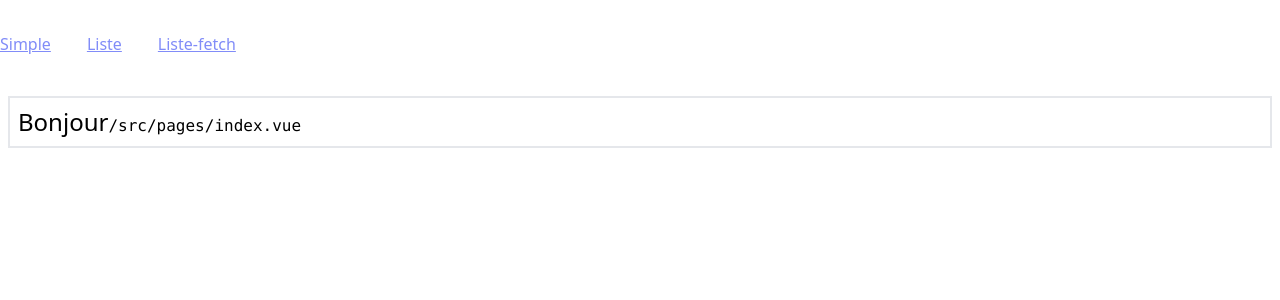
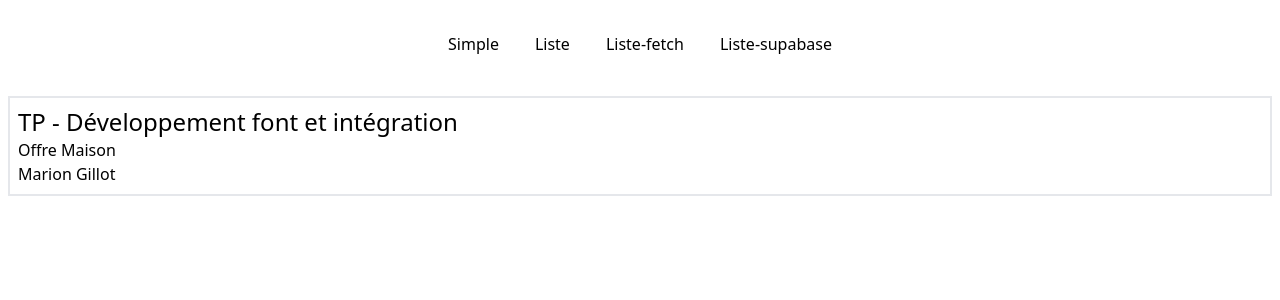
Before and after one commit to Marion-gillot/tdA-base-vue-ts, a Vue app: page / in a window 1280 px wide. Shown: the top 300 px of the page. Built offline with nearby package versions, Linux system fonts and the light colour scheme; what @formkit/vue would draw is missing.

Commit message:
formulaire affiché

```diff
--- a/src/App.vue
+++ b/src/App.vue
@@ -1,20 +1,25 @@
 <template>
   <nav class="justify-center pt-8 pb-8">
-    <ul class="flex space-x-9">
+    <ul class="flex space-x-9 justify-center">
 
       <li>
-        <router-link class="text-indigo-400 underline" to="/simple">
+        <router-link class="text-black" to="/simple">
           Simple
         </router-link>
       </li>
       <li>
-        <router-link class="text-indigo-400 underline" to="/liste">
+        <router-link class="text-black" to="/liste">
           Liste
         </router-link>
       </li>
       <li>
-        <router-link class="text-indigo-400 underline" to="/liste-fetch">
+        <router-link class="text-black" to="/liste-fetch">
           Liste-fetch
+        </router-link>
+      </li>
+      <li>
+        <router-link class="text-black" to="/liste-supabase">
+          Liste-supabase
         </router-link>
       </li>
     </ul>
--- a/src/components/FormulaireOffreMaison.vue
+++ b/src/components/FormulaireOffreMaison.vue
@@ -2,11 +2,12 @@
 import { ref } from "@vue/reactivity";
 import card from "@/components/card.vue";
 import listeSupabaseVue from "@/pages/liste-supabase.vue";
+import { supabase } from "@/supabase";
 // On fait une variable réactive qui réference les données
 // ATTENTION : faire une Ref pas une Reactive car :
 // c'est l'objet qui doit être réactif, pas ses props
 const maison = ref({});
-const props = defineProps (["id"]);
+/* const props = defineProps (["id"]);
 if (props.id) {
         //Chargement des données de la maison
         let { data, error } = await listeSupabase
@@ -15,16 +16,16 @@ if (props.id) {
         .eq("id", props.id);
     if ( error ) console.log("n'a pas pu charger la table Maison:", error);
     else maison.value = ( data as any[]) [0];
-}
+} */
 
 async function upsertMaison(dataForm, node) {
         const { data, error } = await supabase.from("Maison").upsert(dataForm);
         if (error) node.setErrors([error.message]);
-        else {
+       /*  else {
                 node.setErrors([]);
                 router.push ({ name: "nom", params: { id: dataForm,
                 id } });
-        }
+        } */
 }
 </script>
 
@@ -41,17 +42,18 @@ async function upsertMaison(dataForm, node) {
 
 <!-- On passe la "ref" à FormKit -->
 
- <FormKit type="form" v-model="maison"
+ <FormKit @submit="upsertMaison"
+  type="form" v-model="maison"
             :config="{
                         classes: {
-                                    input: 'p-1 rounded border-gray-300 shadow-sm border bg-red-300 hover:bg-green-500 hover:border-4 hover:animate-pulse',
+                                    input: 'p-1 rounded border-gray-300 shadow-sm border bg-bg-text-gray-600 hover:bg-border-gray-300 hover:border-4 hover:animate-pulse',
                                     label: 'text-gray-600',
                                 },
                     }"
-            :submit-attrs="{ classes: { input: 'bg-green-300 px-6 py-2 rounded-full text-center' } }">
-                <FormKit name="nom" label="nom"/>
-                <FormKit name="txt" label="Desicription"/>
-                <FormKit name="price" label="prix" type="number"/>
+            :submit-attrs="{ classes: { input: 'bg-text-gray-600 px-6 py-2 rounded-full text-center' } }">
+                <FormKit name="nom" label="Nom"/>
+                <FormKit name="txt" label="Description"/>
+                <FormKit name="price" label="Prix" type="number"/>
                 <div class="flex gap-5">
                     <FormKit name="nbsize" label="Superficie"/>
                     <FormKit name="nblit" label="Nombre de lit" type="number"/>
--- a/src/pages/index.vue
+++ b/src/pages/index.vue
@@ -1,7 +1,9 @@
 <template>
   <section>
     <h1 class="text-2xl">
-      Bonjour<code class="font-mono text-base">/src/pages/index.vue</code>
+      TP - Développement font et intégration <!-- <code class="font-mono text-base">/src/pages/index.vue</code> -->
     </h1>
+    <h2>Offre Maison</h2>
+    <h2>Marion Gillot</h2>
   </section>
 </template>
```
